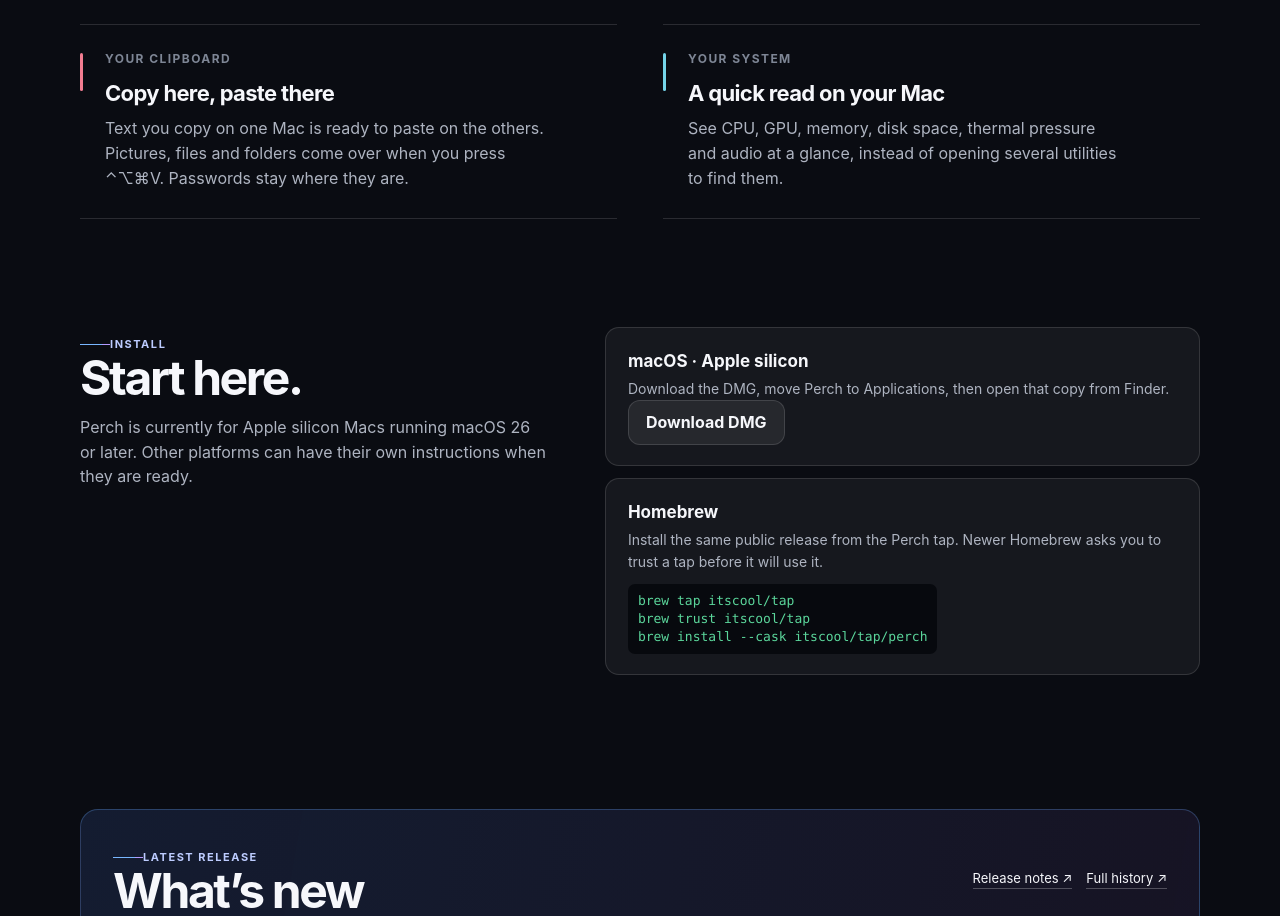
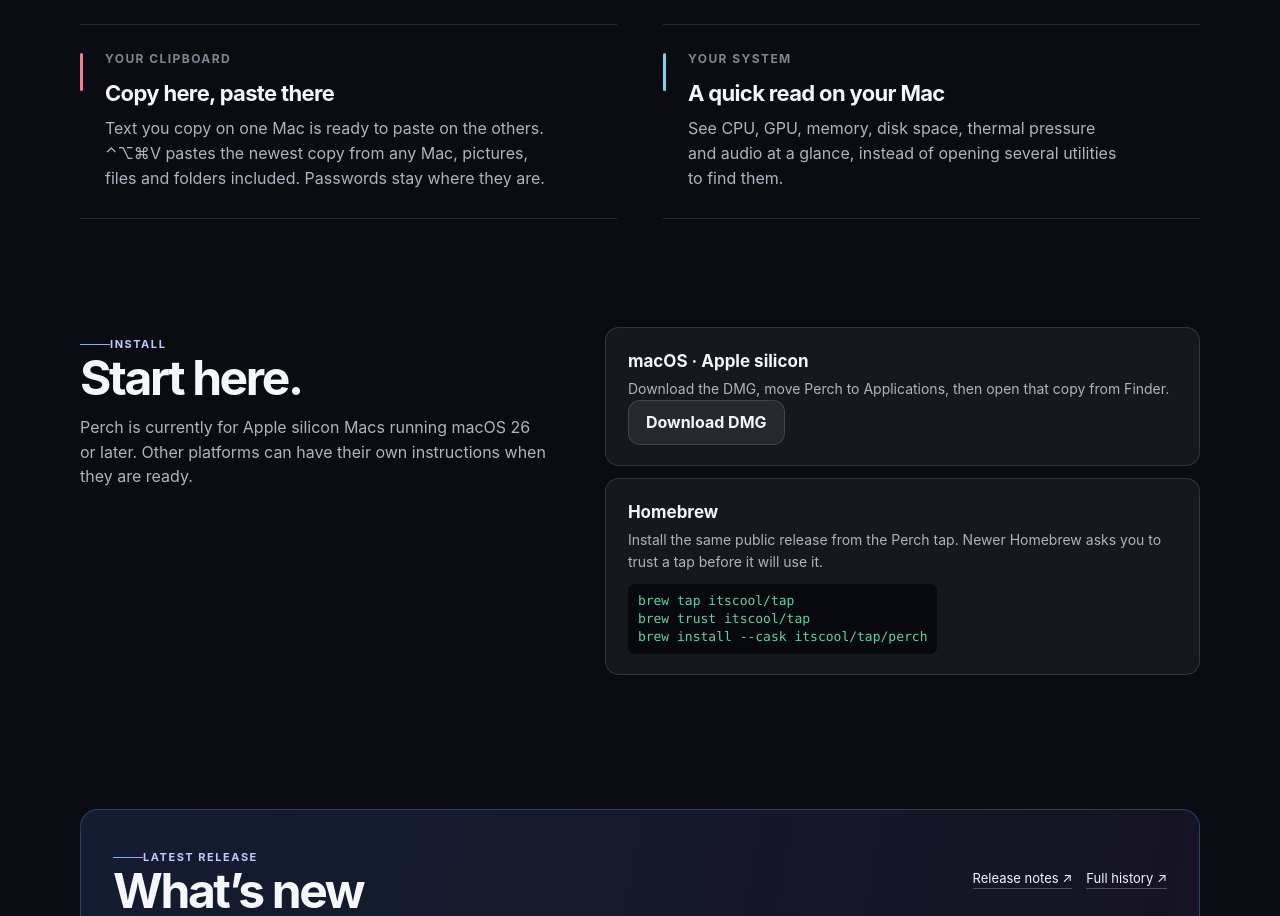
Before and after one commit to itscool/perch, a plain HTML site: page docs/index.html in a window 1280 px wide. Shown: the part 1367-2283 px from the top of the page. Drawn offline with Linux system fonts and the light colour scheme.

Commit message:
Prepare Perch 2.0.311 release notes
Co-Authored-By: Claude Opus 5.5 <noreply@anthropic.com>
Claude-Session: https://claude.ai/code/session_0199CKqHPe5sFWqUNFxhvrn7

```diff
--- a/docs/index.html
+++ b/docs/index.html
@@ -78,7 +78,7 @@
       <article class="feature"><div class="feature-kicker">Your desk</div><h3>Switch the whole desk at once</h3><p>Lay out your computers and monitors once. Then one click moves every monitor to the right computer, Windows PCs included. Between Macs, your keyboard and mouse go where you’re working.</p></article>
       <article class="feature"><div class="feature-kicker">Your displays</div><h3>Know what is connected</h3><p>Keep monitor inputs, physical layout, and active routing together instead of hunting through separate display utilities.</p></article>
       <article class="feature"><div class="feature-kicker">Your input</div><h3>External devices on your terms</h3><p>Set up external keyboards and mice without changing how the built-in laptop keyboard and trackpad behave.</p></article>
-      <article class="feature"><div class="feature-kicker">Your clipboard</div><h3>Copy here, paste there</h3><p>Text you copy on one Mac is ready to paste on the others. Pictures, files and folders come over when you press ⌃⌥⌘V. Passwords stay where they are.</p></article>
+      <article class="feature"><div class="feature-kicker">Your clipboard</div><h3>Copy here, paste there</h3><p>Text you copy on one Mac is ready to paste on the others. ⌃⌥⌘V pastes the newest copy from any Mac, pictures, files and folders included. Passwords stay where they are.</p></article>
       <article class="feature"><div class="feature-kicker">Your system</div><h3>A quick read on your Mac</h3><p>See CPU, GPU, memory, disk space, thermal pressure and audio at a glance, instead of opening several utilities to find them.</p></article>
     </div></section>
 
```
Also changed, not shown: 2 other files.
